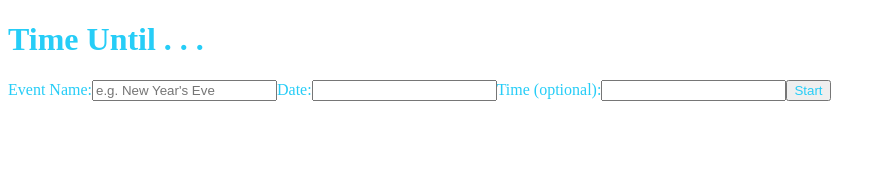
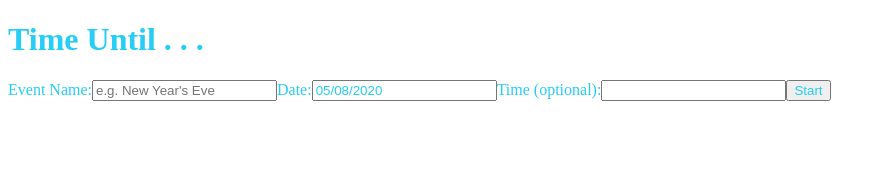
Before and after one commit to amkw/time-until, a React (Vite) app: page / in a window 1280 px wide. Shown: the top 170 px of the page, without its empty margins (0-886 px from the left). Built offline with nearby package versions, Linux system fonts and the light colour scheme.

Commit message:
Added date picking functionality, using react-datepicker npm package

```diff
--- a/package.json
+++ b/package.json
@@ -37,6 +37,7 @@
   "dependencies": {
     "@reach/router": "^1.3.3",
     "react": "^16.13.1",
+    "react-datepicker": "^2.15.0",
     "react-dom": "^16.13.1"
   },
   "browserslist": [
--- a/src/Form.js
+++ b/src/Form.js
@@ -1,7 +1,11 @@
 import React, { useState } from "react";
+import DatePicker from "react-datepicker";
+
+import "react-datepicker/dist/react-datepicker.css";
 
 const Form = () => {
   const [eventName, setEventName] = useState("");
+  const [eventDate, setEventDate] = useState(new Date());
   return (
     <div>
       <form>
@@ -14,11 +18,15 @@ const Form = () => {
             onChange={e => setEventName(e.target.value)}
           />
         </label>
-        <label>
+        <label htmlFor="eventDate">
           Date:
-          <input />
+          <DatePicker
+            id="eventDate"
+            selected={eventDate}
+            onChange={date => setEventDate(date)}
+          />
         </label>
-        <label>
+        <label htmlFor="eventTime">
           Time (optional):
           <input />
         </label>
```
Also changed, not shown: 1 other file (tests, documents, lock files or other folders).
